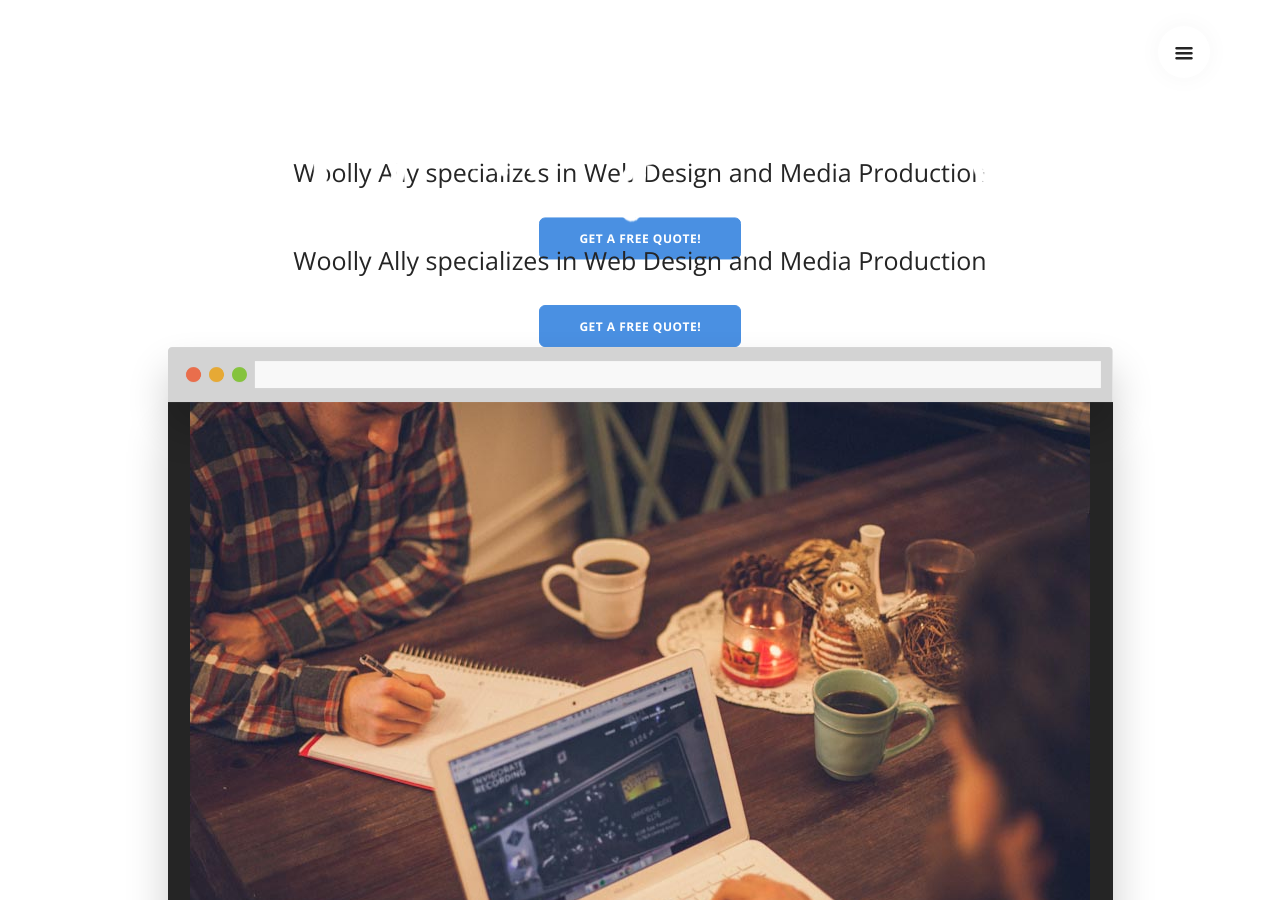
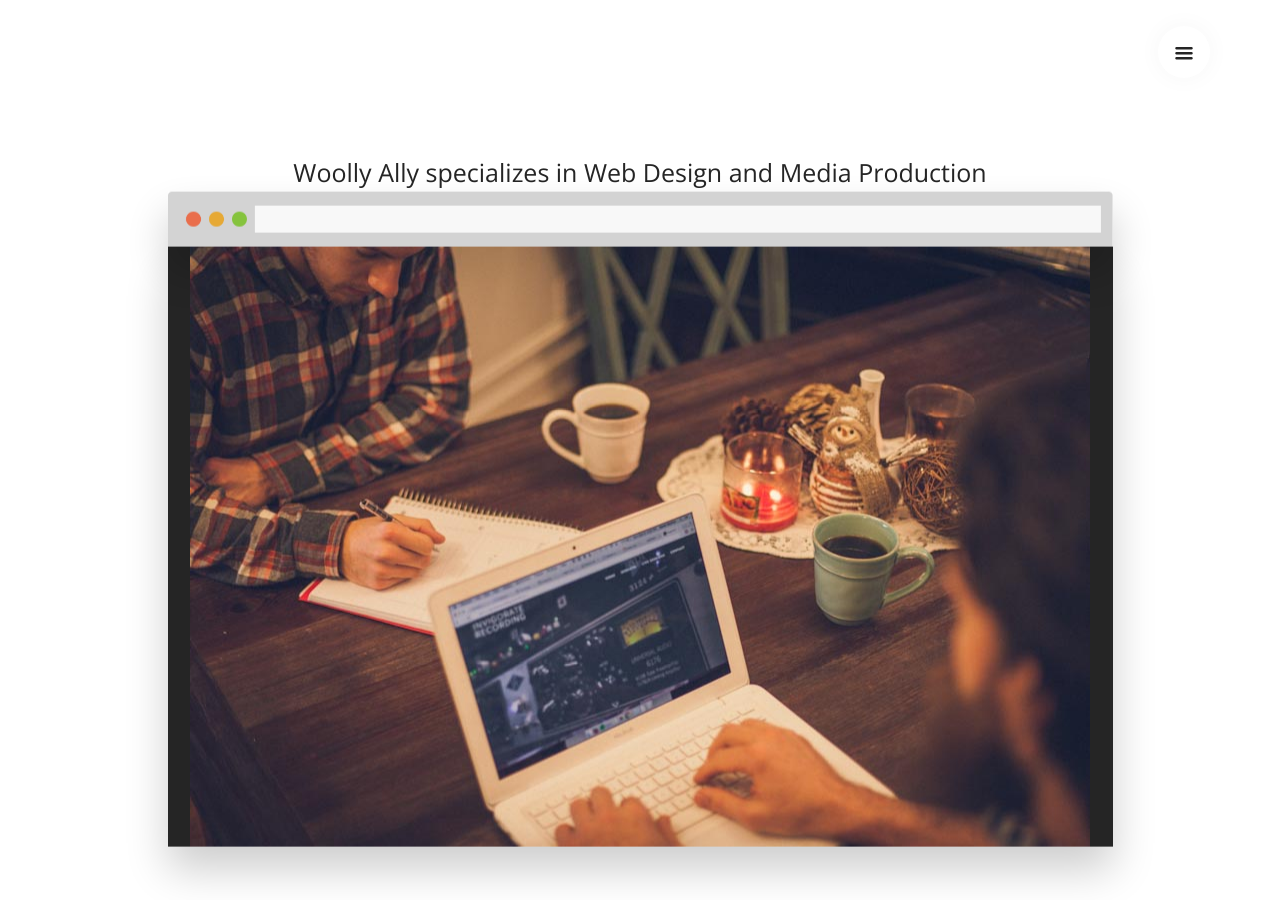
Before and after one commit to WoollyAlly/WoollyAllyTest, a Jekyll site: the page built from index.html, in a window 1280 px wide and 900 px high. Built offline with Jekyll 4.4.1, drawn with Linux system fonts in a browser that asks for light colours; some web fonts are replaced.

Commit message:
Updated '_includes/home.html' via CloudCannon

```diff
--- a/_includes/home.html
+++ b/_includes/home.html
@@ -19,27 +19,13 @@
 <section class="text-center" id="home">
     <div class="container pos-vertical-center">
         <div class="row">
-            <div class="col-sm-8">
-                <img alt="Image" class="unmarg--bottom animated fadeIn" src="img/headline-1.png" />
-                <h3>
-                    Woolly Ally specializes in Web Design and Media Production
-                </h3>
-                <a class="btn btn--primary type--uppercase modal-trigger" href="#" data-modal-index="1">
-                    <span class="btn__text">
-                        Get a Free Quote!
-                    </span>
-                </a>
+            <div class="col-sm-12 col-md-10 col-md-offset-1 animated bounceInUp">
+                <img class="unmarg--bottom box-shadow-wide" alt="Image" src="img/device-4.png" />
+                <div class="bg--dark box-shadow-wide">
+                    <img class="unmarg--bottom" alt="Image" src="img/woolly.jpg" />
+                </div>
             </div>
         </div>
-
-            <div class="row">
-                <div class="col-sm-12 col-md-10 col-md-offset-1 animated bounceInUp">
-                    <img class="unmarg--bottom box-shadow-wide" alt="Image" src="img/device-4.png" />
-                    <div class="bg--dark box-shadow-wide">
-                        <img class="unmarg--bottom" alt="Image" src="img/woolly.jpg" />
-                    </div>
-                </div>
-            </div>
         <!--end of row-->
     </div>
     <!--end of container-->
```
